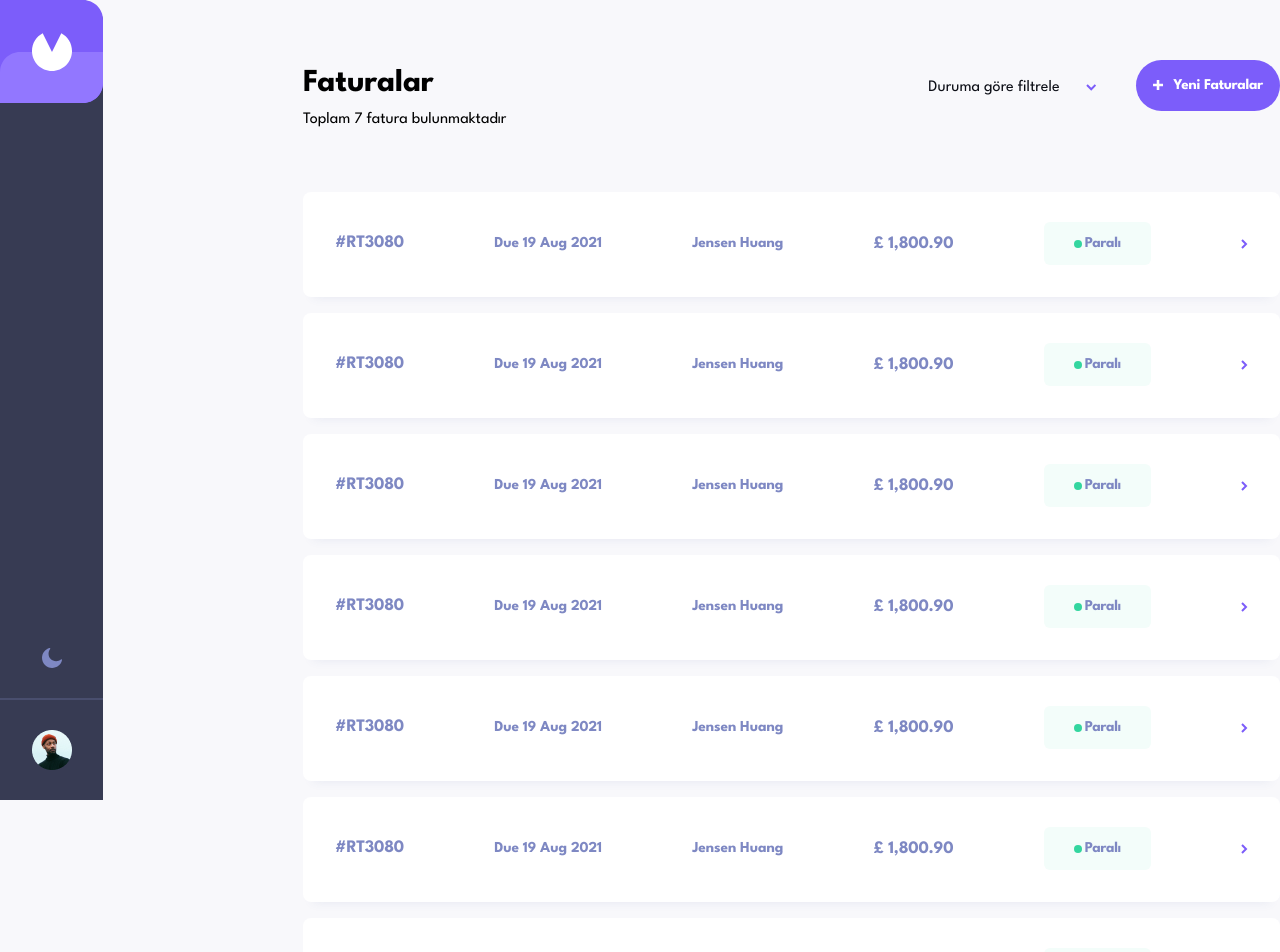
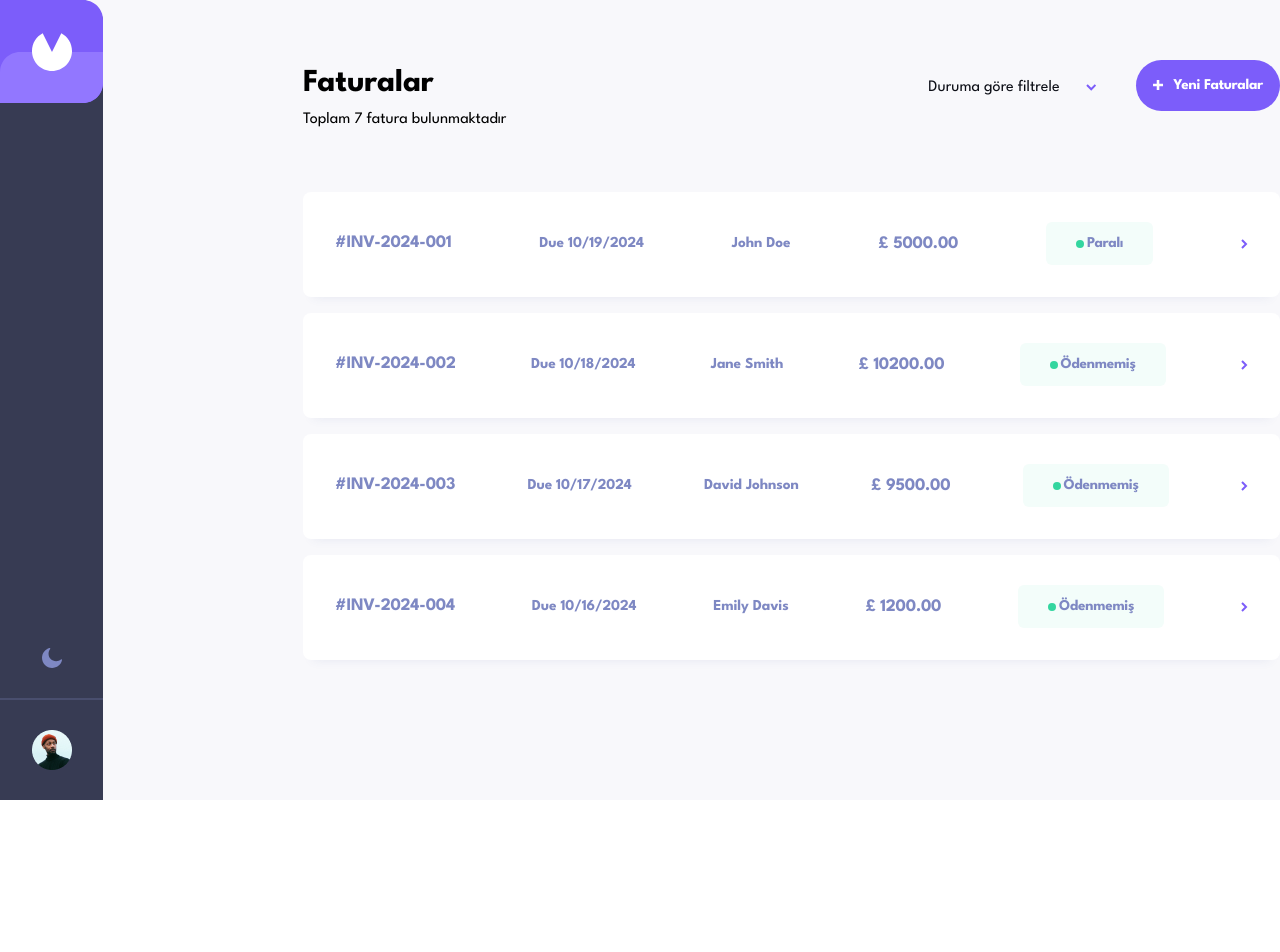
Before and after one commit to dogasvs/invoice-app, a Next.js app: page / in a window 1280 px wide. Shown: the top 952 px of the page. After the commit the page ends 800 px from the top, so only its background shows below. Built offline with nearby package versions, Linux system fonts and the light colour scheme.

Commit message:
mock data doğru çekilliyor (post ve update metodları güncellencek))

```diff
--- a/app/(invoices-list)/page.jsx
+++ b/app/(invoices-list)/page.jsx
@@ -2,180 +2,60 @@ import DetayaGitSvg from "@/svgs/detaya-git";
 import "./invoicesList.css";
 import Link from "next/link";
 import Header from "@/components/header";
+import { getInvoiceData } from '../actions/serverActions';
 
-export default function InvoicesList() {
+export default async function InvoicesList() {
+  const invoices = [];
+
+  try {
+    // İlk 7 faturayı çekiyoruz şimdilik
+    for (let i = 1; i <= 7; i++) {
+      const invoice = await getInvoiceData(i);
+      if (invoice) {
+        invoices.push(invoice);
+      }
+    }
+  } catch (error) {
+    console.error("Fatura verisi alınırken bir hata oluştu:", error.message);
+  }
+
   return (
     <>
       <Header />
       <div className="invoices-list-container">
-      <div className="invoices-list">
+        {invoices.length > 0 ? (
+          invoices.map((invoice) => (
+            <div key={invoice.id} className="invoices-list">
               <div className="invoices-id">
                 <h3>
-            <span>#</span>RT3080
+                  <span>#</span>
+                  {invoice.invoiceNumber}
                 </h3>
               </div>
               <div className="invoices-date">
-          <h3>Due 19 Aug 2021</h3>
+                <h3>Due {new Date(invoice.invoiceDate).toLocaleDateString()}</h3>
               </div>
               <div className="invoices-customname">
-          <h3>Jensen Huang</h3>
+                <h3>{invoice.billTo.name}</h3>
               </div>
               <div className="invoices-price">
-          <h3>£ 1,800.90</h3>
+                <h3>£ {invoice.items.reduce((total, item) => total + item.totalPrice, 0).toFixed(2)}</h3>
               </div>
               <div className="invoices-status">
                 <h3>
-            <span className="doc"></span> Paralı
+                  <span className="doc"></span> {invoice.status === 1 ? "Paralı" : "Ödenmemiş"}
                 </h3>
               </div>
               <div className="invoices-detail">
-          <Link href={"/details"}> <DetayaGitSvg /> </Link>
+                <Link href={`/details/${invoice.id}`}>
+                  <DetayaGitSvg />
+                </Link>
               </div>
             </div>
-      <div className="invoices-list">
-        <div className="invoices-id">
-          <h3>
-            <span>#</span>RT3080
-          </h3>
-        </div>
-        <div className="invoices-date">
-          <h3>Due 19 Aug 2021</h3>
-        </div>
-        <div className="invoices-customname">
-          <h3>Jensen Huang</h3>
-        </div>
-        <div className="invoices-price">
-          <h3>£ 1,800.90</h3>
-        </div>
-        <div className="invoices-status">
-          <h3>
-            <span className="doc"></span> Paralı
-          </h3>
-        </div>
-        <div className="invoices-detail">
-          <Link href={"/details"}> <DetayaGitSvg /> </Link>
-        </div>
-      </div>
-      <div className="invoices-list">
-        <div className="invoices-id">
-          <h3>
-            <span>#</span>RT3080
-          </h3>
-        </div>
-        <div className="invoices-date">
-          <h3>Due 19 Aug 2021</h3>
-        </div>
-        <div className="invoices-customname">
-          <h3>Jensen Huang</h3>
-        </div>
-        <div className="invoices-price">
-          <h3>£ 1,800.90</h3>
-        </div>
-        <div className="invoices-status">
-          <h3>
-            <span className="doc"></span> Paralı
-          </h3>
-        </div>
-        <div className="invoices-detail">
-        <DetayaGitSvg />
-        </div>
-      </div>
-      <div className="invoices-list">
-        <div className="invoices-id">
-          <h3>
-            <span>#</span>RT3080
-          </h3>
-        </div>
-        <div className="invoices-date">
-          <h3>Due 19 Aug 2021</h3>
-        </div>
-        <div className="invoices-customname">
-          <h3>Jensen Huang</h3>
-        </div>
-        <div className="invoices-price">
-          <h3>£ 1,800.90</h3>
-        </div>
-        <div className="invoices-status">
-          <h3>
-            <span className="doc"></span> Paralı
-          </h3>
-        </div>
-        <div className="invoices-detail">
-        <DetayaGitSvg />
-        </div>
-      </div>
-      <div className="invoices-list">
-        <div className="invoices-id">
-          <h3>
-            <span>#</span>RT3080
-          </h3>
-        </div>
-        <div className="invoices-date">
-          <h3>Due 19 Aug 2021</h3>
-        </div>
-        <div className="invoices-customname">
-          <h3>Jensen Huang</h3>
-        </div>
-        <div className="invoices-price">
-          <h3>£ 1,800.90</h3>
-        </div>
-        <div className="invoices-status">
-          <h3>
-            <span className="doc"></span> Paralı
-          </h3>
-        </div>
-        <div className="invoices-detail">
-        <DetayaGitSvg />
-        </div>
-      </div>
-      <div className="invoices-list">
-        <div className="invoices-id">
-          <h3>
-            <span>#</span>RT3080
-          </h3>
-        </div>
-        <div className="invoices-date">
-          <h3>Due 19 Aug 2021</h3>
-        </div>
-        <div className="invoices-customname">
-          <h3>Jensen Huang</h3>
-        </div>
-        <div className="invoices-price">
-          <h3>£ 1,800.90</h3>
-        </div>
-        <div className="invoices-status">
-          <h3>
-            <span className="doc"></span> Paralı
-          </h3>
-        </div>
-        <div className="invoices-detail">
-        <DetayaGitSvg />
-        </div>
-      </div>
-      <div className="invoices-list">
-        <div className="invoices-id">
-          <h3>
-            <span>#</span>RT3080
-          </h3>
-        </div>
-        <div className="invoices-date">
-          <h3>Due 19 Aug 2021</h3>
-        </div>
-        <div className="invoices-customname">
-          <h3>Jensen Huang</h3>
-        </div>
-        <div className="invoices-price">
-          <h3>£ 1,800.90</h3>
-        </div>
-        <div className="invoices-status">
-          <h3>
-            <span className="doc"></span> Paralı
-          </h3>
-        </div>
-        <div className="invoices-detail">
-          <DetayaGitSvg />
-        </div>
-      </div>
+          ))
+        ) : (
+          <p>Faturalar bulunamadı veya bir hata oluştu.</p>
+        )}
       </div>
     </>
   );
--- a/app/actions/serverActions.js
+++ b/app/actions/serverActions.js
@@ -1,6 +1,6 @@
-import { advancedFetch } from "@/utils/fetch";
+/*import { advancedFetch } from "@/utils/fetch";
 
-const API_BASE_URL = 'https://dummyjson.com';
+const API_BASE_URL = '';
 
 // Fatura verilerini çekmek için
 export async function getInvoiceData(invoiceId) {
@@ -25,3 +25,64 @@ export async function addInvoiceData(newItem) {
     const url = `${API_BASE_URL}/invoices/add-item`;
     return await advancedFetch(url, 'POST', newItem);
 }
+*/
+
+import mockData from "../../mockData.json";
+
+export async function getInvoiceData(invoiceId) {
+    // invoiceId'yi sayıya çeviriyoruz, çünkü item.id number türünde
+    const id = Number(invoiceId);
+
+    // JSON dosyasından gelen mock veriden ilgili faturayı bul
+    const invoice = mockData.find((item) => item.id === id);
+
+    // Promise ile fatura verisini döndür
+    return new Promise((resolve, reject) => {
+        if (invoice) {
+            resolve(invoice);
+        } else {
+            reject(`Invoice with ID ${invoiceId} not found`);
+        }
+    });
+}
+
+// Fatura verilerini güncellemek için mock fonksiyon
+export async function updateInvoiceData(invoiceId, updatedData) {
+    const invoiceIndex = mockData.findIndex((item) => item.id === invoiceId);
+
+    return new Promise((resolve, reject) => {
+        if (invoiceIndex !== -1) {
+            // Mock veriyi güncelle
+            mockData[invoiceIndex] = { ...mockData[invoiceIndex], ...updatedData };
+            resolve(mockData[invoiceIndex]);
+        } else {
+            reject(`Invoice with ID ${invoiceId} not found`);
+        }
+    });
+}
+
+// Fatura verilerini silmek için mock fonksiyon
+export async function deleteInvoiceData(invoiceId) {
+    const invoiceIndex = mockData.findIndex((item) => item.id === invoiceId);
+
+    return new Promise((resolve, reject) => {
+        if (invoiceIndex !== -1) {
+            // Mock veriyi sil
+            mockData.splice(invoiceIndex, 1);
+            resolve(`Invoice with ID ${invoiceId} deleted`);
+        } else {
+            reject(`Invoice with ID ${invoiceId} not found`);
+        }
+    });
+}
+
+// Yeni fatura öğesi eklemek için mock fonksiyon
+export async function addInvoiceData(newItem) {
+    return new Promise((resolve) => {
+        // Yeni fatura item'ini mock veriye ekle
+        const newInvoiceId = mockData.length + 1;
+        const newInvoice = { id: newInvoiceId, ...newItem };
+        mockData.push(newInvoice);
+        resolve(newInvoice);
+    });
+}
```
Also changed, not shown: app/(invoices-list)/details/[id]/page.jsx (added, +31 -0 lines), components/invoiceDetailsContent.jsx (+30 -27 lines), mockData.json (line endings or trailing spaces). Lines whose indentation alone changed are shown as unchanged.
